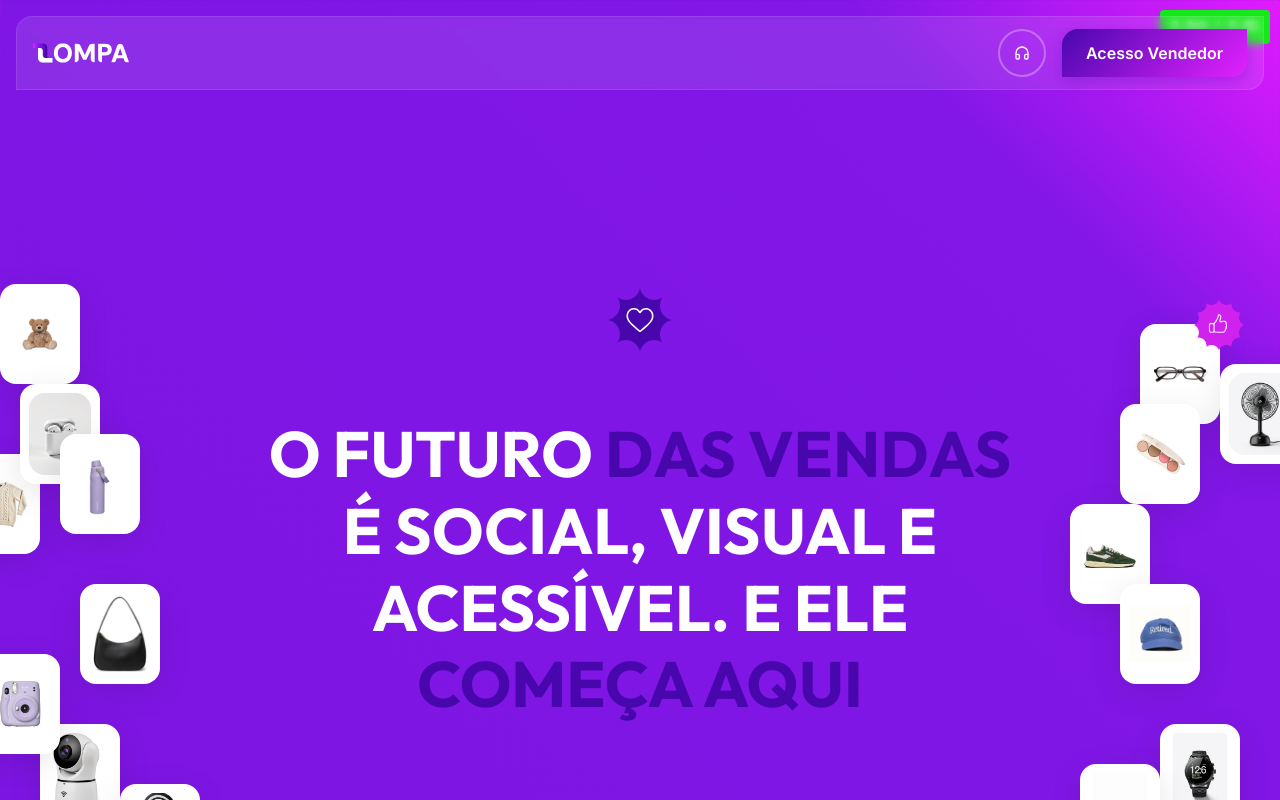
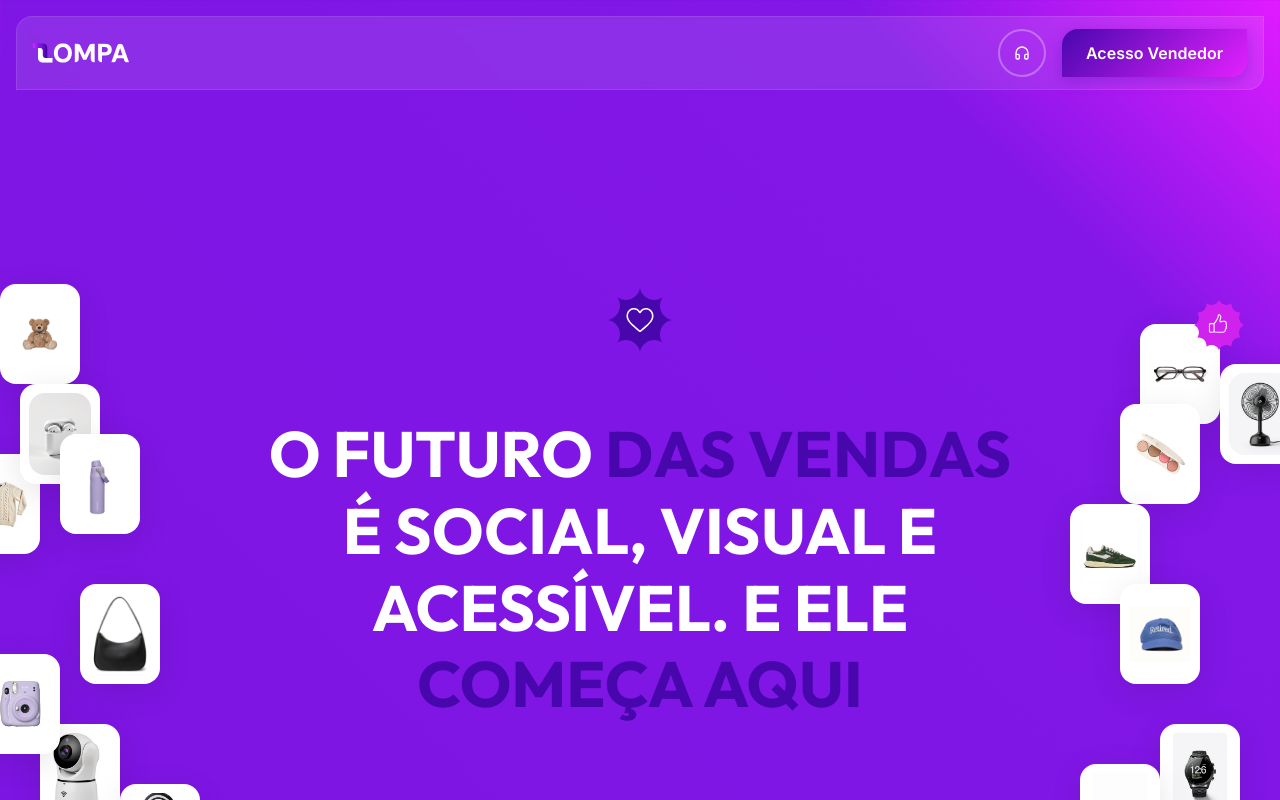
Before and after one commit to rafaelliao/landingPageLompa_Final, a Next.js app: page / in a window 1280 px wide. Shown: the top 800 px of the page. Built offline with nearby package versions, Linux system fonts and the light colour scheme.

Commit message:
fix: otimizações de performance e limpeza da interface - Corrigido problema de ScrollTrigger.refresh() indevido - Implementado debounce no handleResize (150ms) - Removida tag verde de debug vh do frontend - Melhorada performance da movimentação dos cards - Interface mais limpa e profissional

```diff
--- a/src/components/ProductsSection.tsx
+++ b/src/components/ProductsSection.tsx
@@ -239,23 +239,6 @@ const ProductsSection = () => {
   return (
     <section className="products-section">
       <div className="products-container">
-        {/* Indicador de progresso da animação */}
-        <div style={{
-          position: 'fixed',
-          top: '10px',
-          right: '10px',
-          background: 'rgba(0,255,0,0.9)',
-          color: 'white',
-          padding: '8px 12px',
-          borderRadius: '4px',
-          fontSize: '12px',
-          zIndex: 9999,
-          fontFamily: 'monospace',
-          fontWeight: 'bold'
-        }}>
-          {scrollProgress.toFixed(1)}vh | {scrollProgress <= 74.1 ? ((scrollProgress / 74.1) * 100).toFixed(1) : '100'}%
-        </div>
-
         {/* Grid de produtos posicionados em meias-luas */}
         <div className="products-grid">
           {products.map((product: Product, index: number) => (
--- a/src/hooks/useScrollAnimation.ts
+++ b/src/hooks/useScrollAnimation.ts
@@ -81,10 +81,15 @@ export const useScrollAnimation = () => {
     // Listener para atualizar progresso
     window.addEventListener('scroll', updateScrollProgress, { passive: true });
 
+    // Debounce para evitar múltiplas chamadas de resize
+    let resizeTimeout: NodeJS.Timeout;
     const handleResize = () => {
-      checkMobile();
-      // Recriar todas as timelines no resize
-      createAllTimelines();
+      clearTimeout(resizeTimeout);
+      resizeTimeout = setTimeout(() => {
+        checkMobile();
+        // Recriar todas as timelines no resize (apenas uma vez)
+        createAllTimelines();
+      }, 150); // Delay de 150ms para agrupar múltiplos eventos de resize
     };
 
     window.addEventListener('resize', handleResize);
@@ -92,6 +97,7 @@ export const useScrollAnimation = () => {
     return () => {
       window.removeEventListener('scroll', updateScrollProgress);
       window.removeEventListener('resize', handleResize);
+      clearTimeout(resizeTimeout); // Limpar timeout de resize
       // Limpar ScrollTriggers
       scrollTriggersRef.current.forEach(trigger => trigger.kill());
       scrollTriggersRef.current = [];
@@ -123,6 +129,9 @@ export const useScrollAnimation = () => {
     // 2. Criar função createTimeline2() seguindo o padrão da Timeline 1
     // 3. Chamar createTimeline2() aqui
     // 4. Atualizar indicadores visuais se necessário
+
+    // Refresh do ScrollTrigger apenas uma vez após criar todas as timelines
+    ScrollTrigger.refresh();
 
     debugLog('✅ Todas as timelines criadas com sucesso!');
   };
@@ -314,9 +323,6 @@ export const useScrollAnimation = () => {
     });
 
     scrollTriggersRef.current.push(trigger);
-
-    // Refresh do ScrollTrigger após criar todos os triggers
-    ScrollTrigger.refresh();
   };
 
   // CRIAR TIMELINE DO TÍTULO E ÍCONE: FADE OUT + SLIDE UP
```
